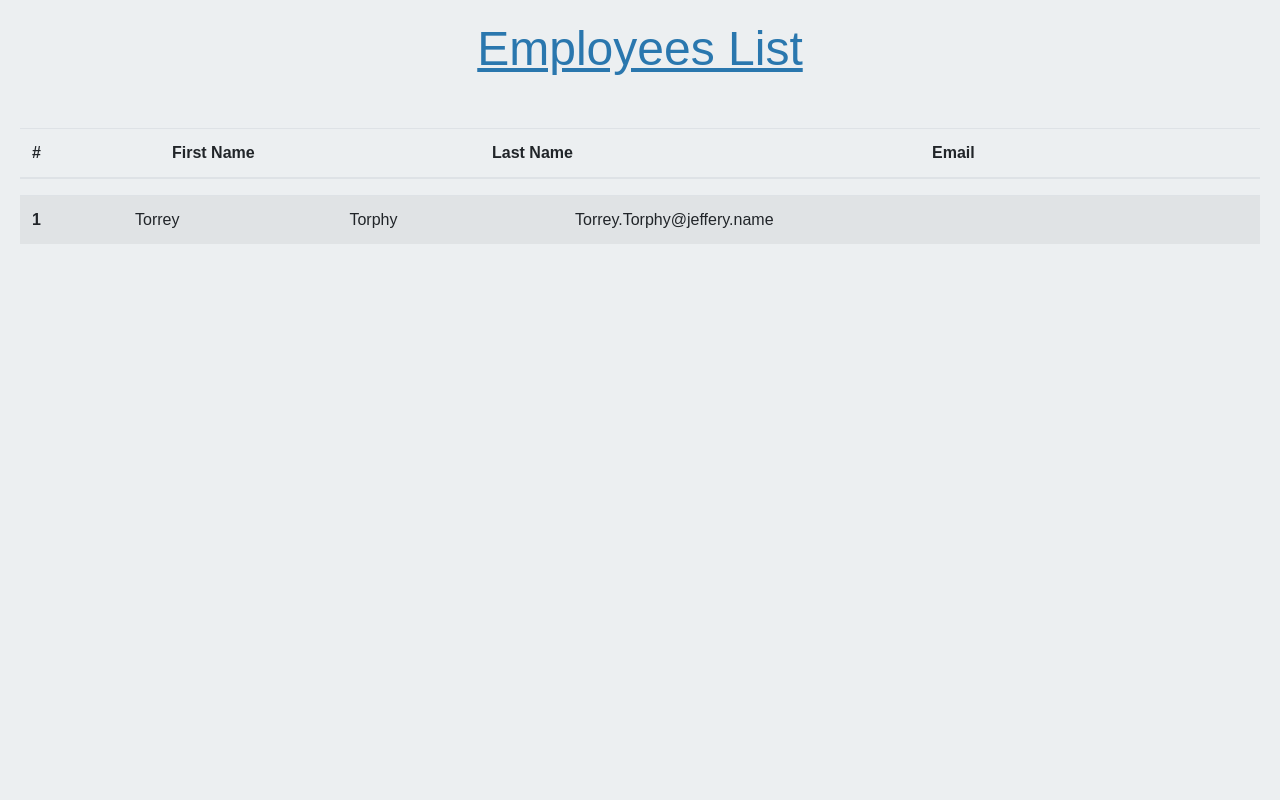
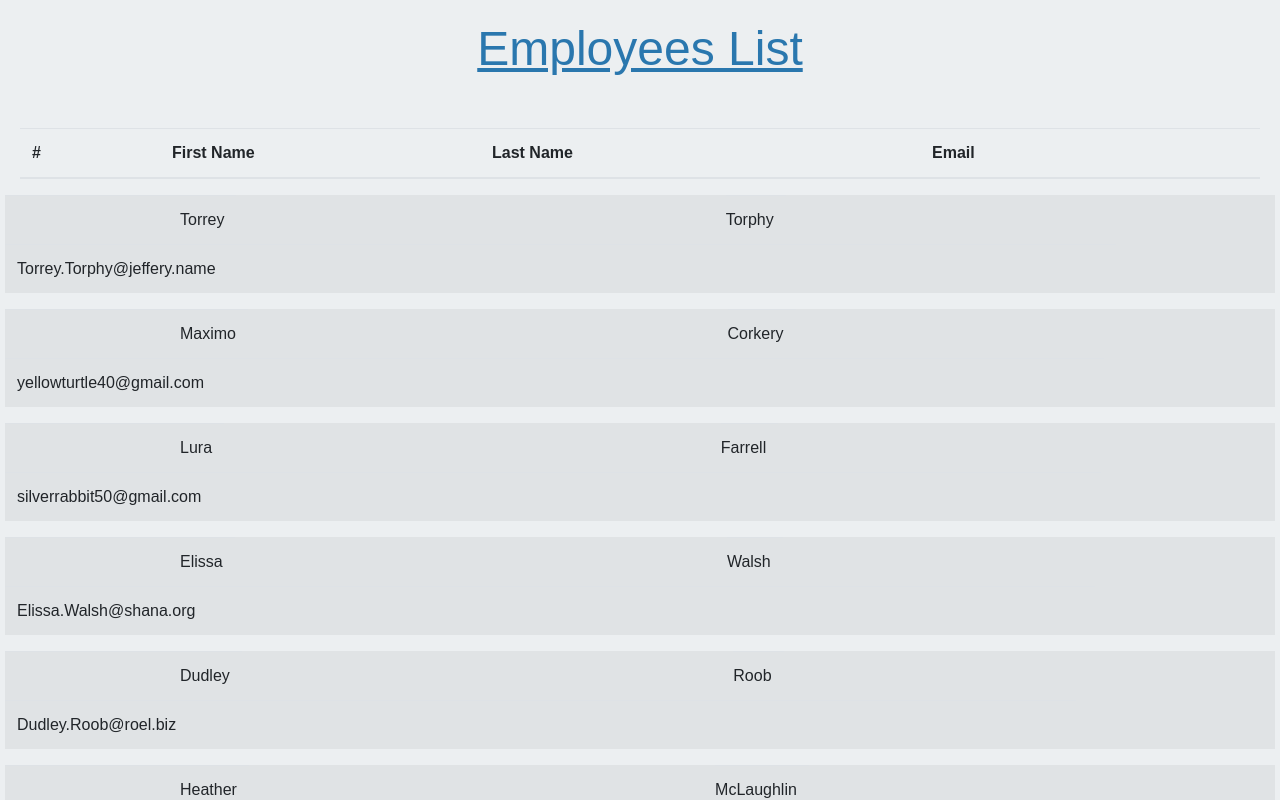
Before and after one commit to sethglenn/19_React, a React (Create React App) app: page / in a window 1280 px wide. Built offline with nearby package versions, Linux system fonts and the light colour scheme.

Commit message:
styled page for spacing

```diff
--- a/src/App.js
+++ b/src/App.js
@@ -1,21 +1,29 @@
-import React from "react";
+import React, { Component } from "react";
 import Wrapper from "./components/Wrapper";
 import Title from "./components/Title";
 import Table from "./components/Table"
 import employees from "./employees.json";
 import Bar from "./components/Bar"
 
-function App() {
+class App extends Component {
+  state = {
+    employees,
+  }
+
+render() {
   return (
     <Wrapper>
       <Title>Employees List</Title>
       <Bar></Bar>
-      <Table
-        first={employees[0].first}
-        last={employees[0].last}
-        email={employees[0].email}
+      {this.state.employees.map((employee) => (
+        <Table
+        first={employee.first}
+        last={employee.last}
+        email={employee.email}
       />
-    </Wrapper>
+      ))}
+  </Wrapper>
   );
 }
+};
 export default App;
--- a/src/components/Table/index.js
+++ b/src/components/Table/index.js
@@ -1,15 +1,15 @@
 import React from 'react';
 import { Table } from 'reactstrap';
+import "./style.css"
 
 const Example = (props) => {
   return (
     <Table striped>
       <tbody>
-        <tr>
-          <th scope="row">1</th>
-          <td>{props.first}</td>
-          <td>{props.last}</td>
-          <td>{props.email}</td>
+        <tr className="row">
+          <td id="space">{props.first}</td>
+          <td id="space2" >{props.last}</td>
+          <td id="space3">{props.email}</td>
           </tr>
         </tbody>
     </Table>
--- a/src/components/Table/style.css
+++ b/src/components/Table/style.css
@@ -0,0 +1,12 @@
+#space {
+    padding-left: 175px
+}
+#space2 {
+ padding-left: 0px;
+ margin-left: auto;
+ margin-right: auto;
+}
+
+#space3 {
+    padding-right: 900px;
+}
```
Also changed, not shown: 1 other file (tests, documents, lock files or other folders).
